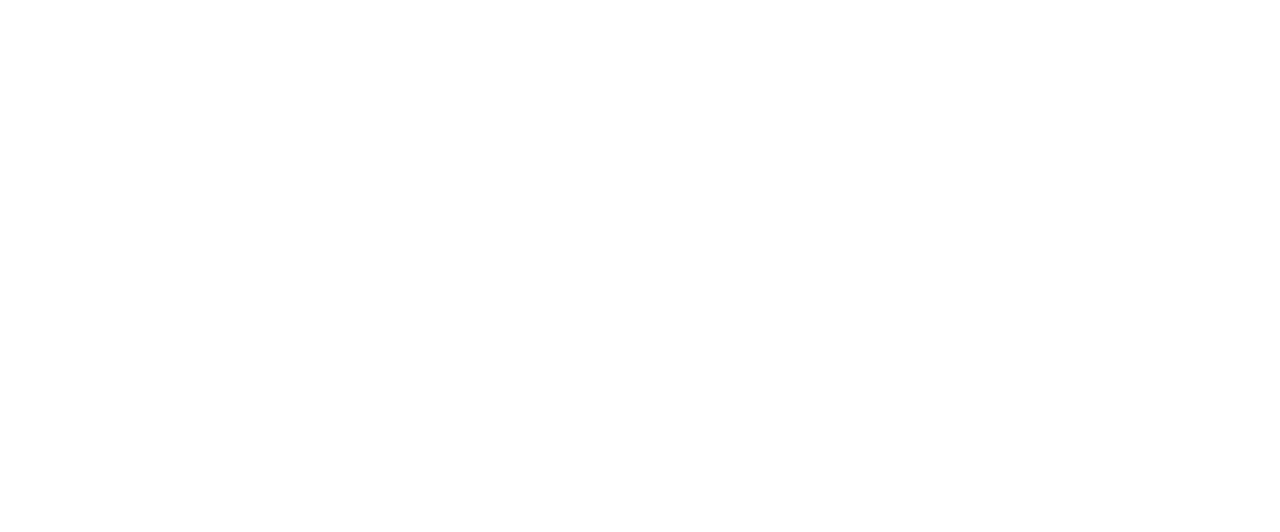
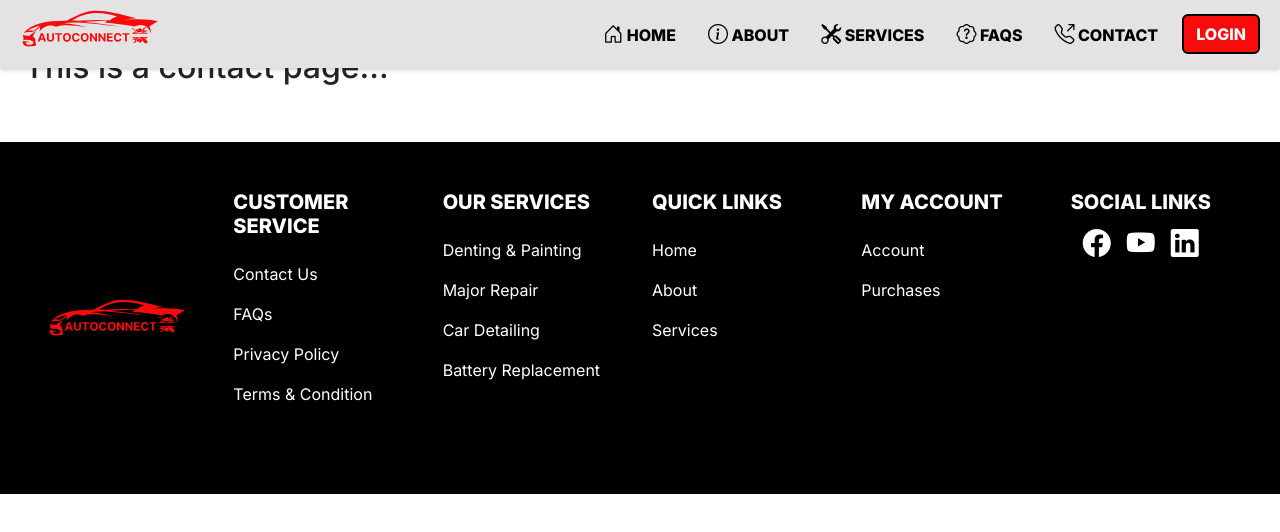
Before and after one commit to jaspherbagor/AutoConnect, a React (Create React App) app in the folder front-end/: page /contact in a window 1280 px wide. Before the commit this address had no page. Shown: the top 532 px of the page. Built offline with nearby package versions, Linux system fonts and the light colour scheme.

Commit message:
added a contact in the route element

```diff
--- a/front-end/src/components/routes/route.jsx
+++ b/front-end/src/components/routes/route.jsx
@@ -14,6 +14,7 @@ const RouteWay = () => {
             <Route path="/about" element={<About/>} />
             <Route path="/services" element={<Services/>} />
             <Route path="/faqs" element={<Faqs/>} />
+            <Route path="/contact" element={<Contact/>} />
             {/* Client Routes End */}
         </Routes>
     </div>
```
